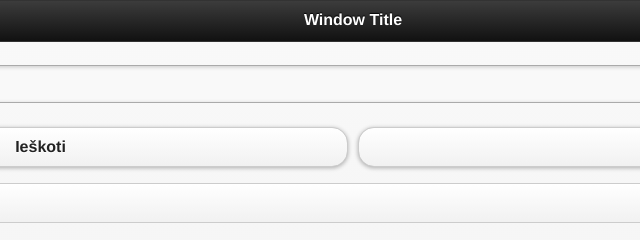
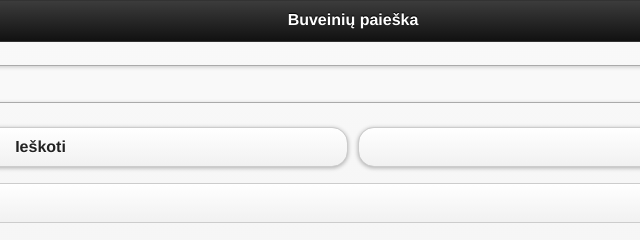
Before and after one commit to tasdomas/habitat-search, a plain HTML site: page tablet/index.html in a window 1280 px wide. Shown: the full height of the page, 287-927 px from the left. Drawn offline with Linux system fonts and the light colour scheme.

Commit message:
Page title set.

```diff
--- a/tablet/index.html
+++ b/tablet/index.html
@@ -19,7 +19,7 @@
 
     <div data-role="page" id="searchPage">
       <div data-role="header">
-	<h1>Window Title</h1>
+	<h1>Buveinių paieška</h1>
       </div>
 
       <div data-role="content">
```
